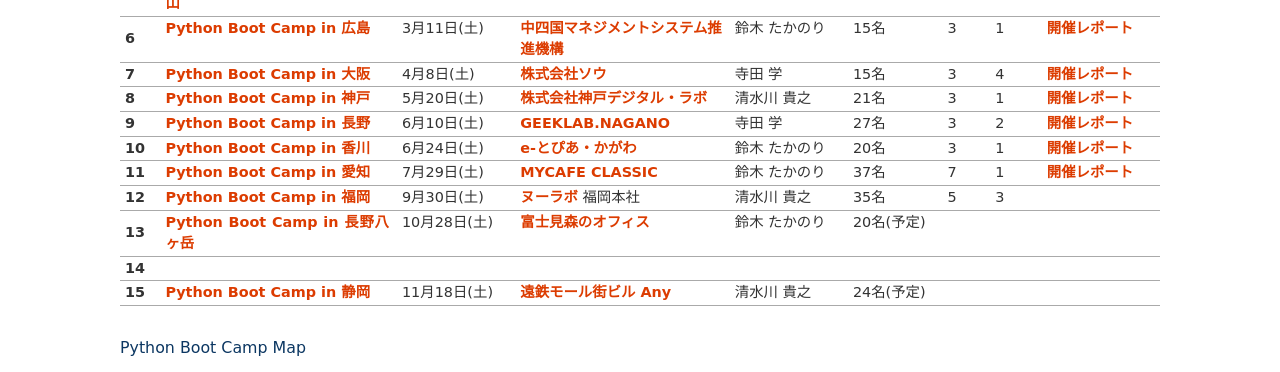
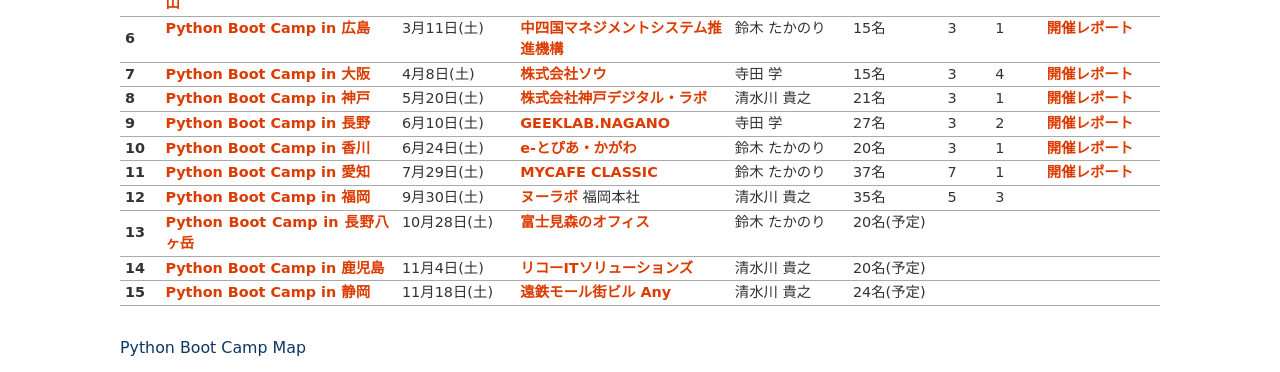
Before and after one commit to pyconjp/www.pycon.jp, a Sphinx documentation site: the page built from source/support/bootcamp.rst, in a window 1280 px wide and 900 px high, scrolled down 1971 px, cut to the strip 0-372 px from the top of the window. Built offline with Sphinx 7.4.7, drawn with Linux system fonts in a browser that asks for light colours.

Commit message:
ISSHA-807 add pycamp in Kagoshima

```diff
--- a/source/support/bootcamp.rst
+++ b/source/support/bootcamp.rst
@@ -229,11 +229,11 @@
      -
      -
    * - 14
-     -
-     -
-     -
-     -
-     -
+     - `Python Boot Camp in 鹿児島 <https://pyconjp.connpass.com/event/67709/>`_
+     - 11月4日(土)
+     - `リコーITソリューションズ <http://www.nangokubld.jp/center/access.html>`_
+     - 清水川 貴之
+     - 20名(予定)
      -
      -
      -
```
